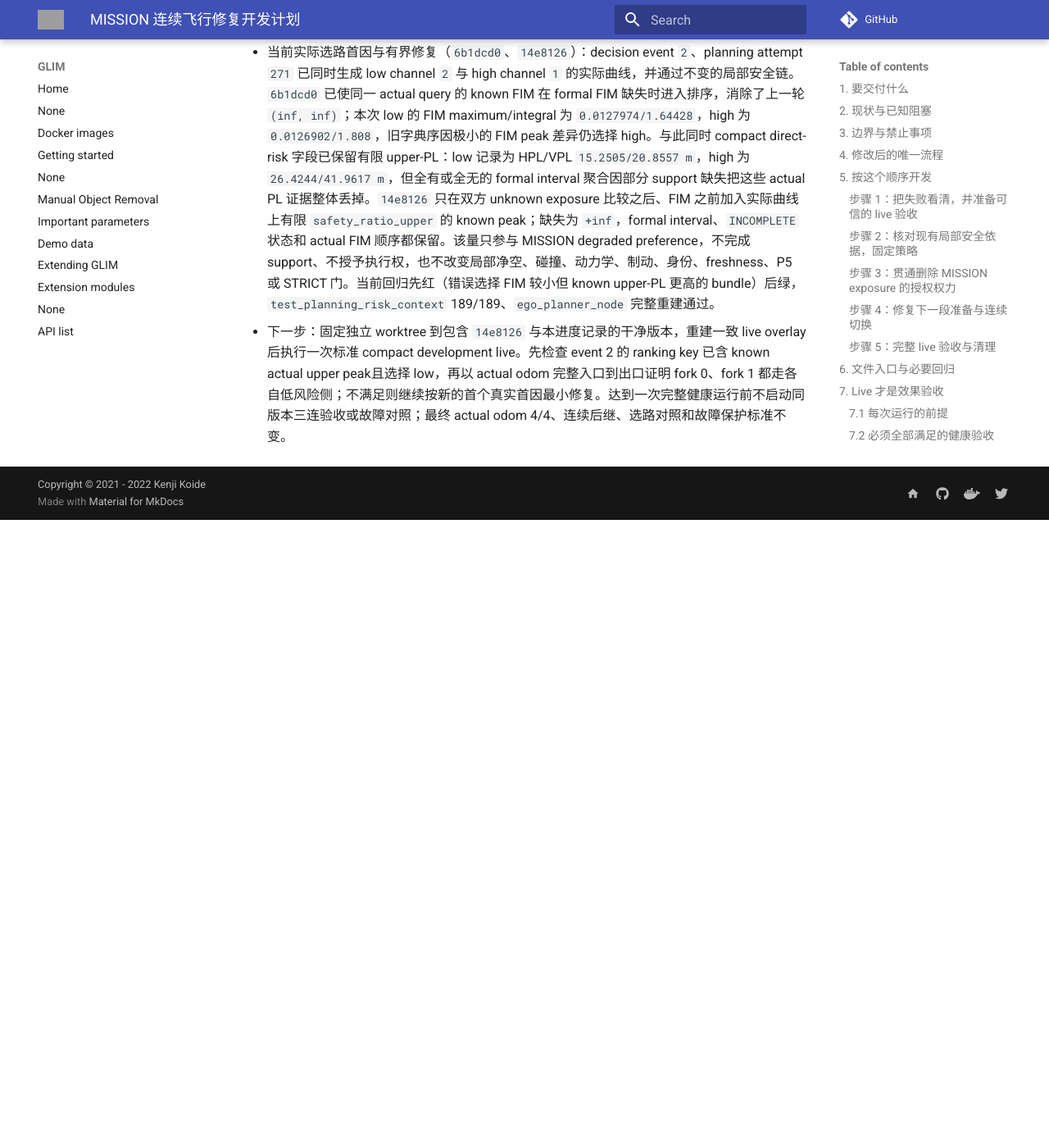
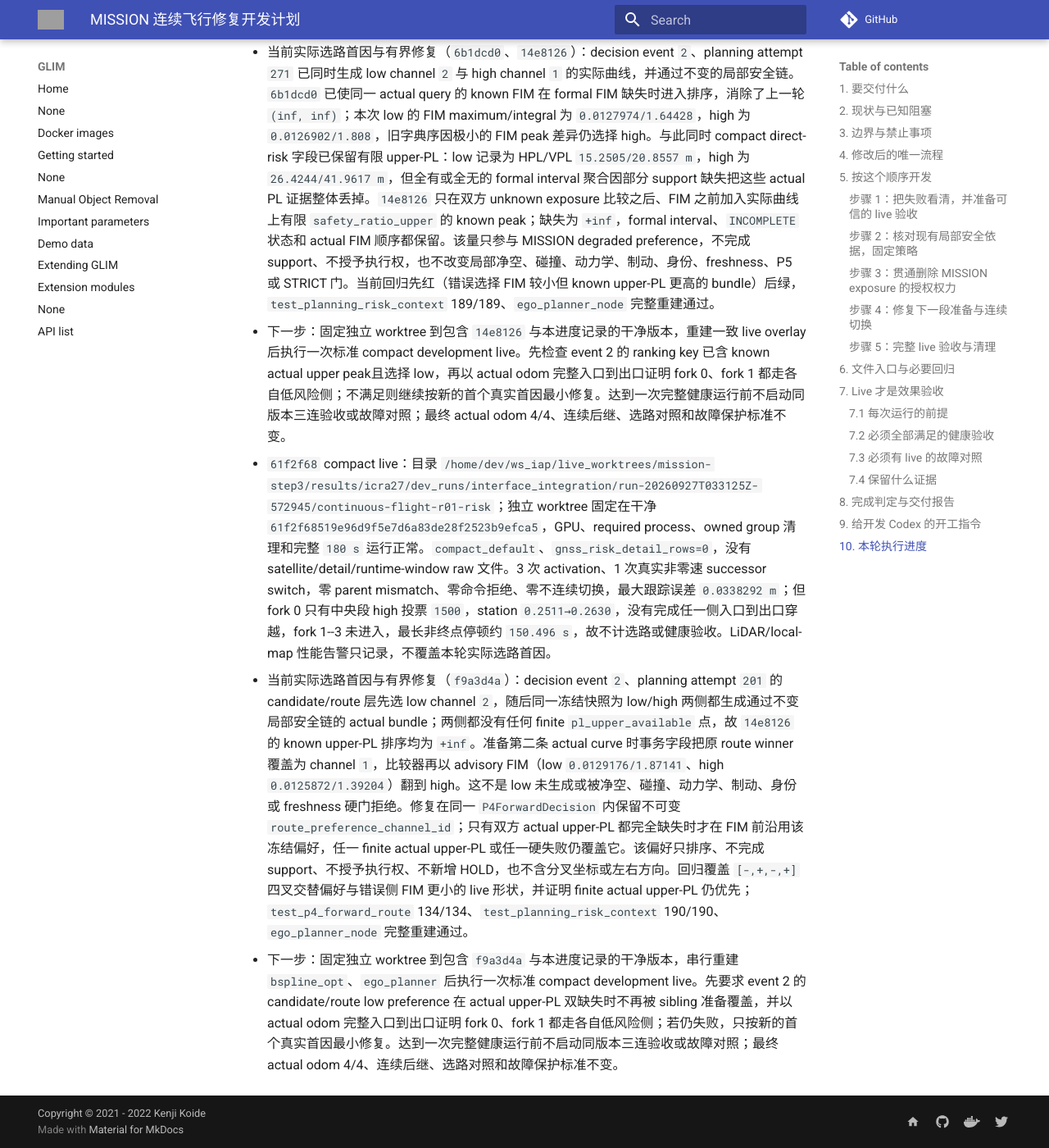
Before and after one commit to Printeger/iap, an MkDocs documentation site: the page built from docs/icra27/MISSION_CONTINUOUS_FLIGHT_IMPLEMENTATION_PLAN.md, in a window 1280 px wide and 1400 px high, scrolled down 46896 px. Shown: the whole window at 82% size. Built offline with MkDocs 1.6.1 and Material for MkDocs 9.7.7, drawn with Linux system fonts in a browser that asks for light colours; nearby versions of some CDN libraries; comment, search, counter and statistics services are not loaded; before the commit the page ends 47530 px from its top, so only the background shows below that; grey boxes are pictures that could not be loaded.

Commit message:
docs(plan): record frozen preference live cause

```diff
--- a/docs/icra27/MISSION_CONTINUOUS_FLIGHT_IMPLEMENTATION_PLAN.md
+++ b/docs/icra27/MISSION_CONTINUOUS_FLIGHT_IMPLEMENTATION_PLAN.md
@@ -418,3 +418,6 @@
 - `6b1dcd0` compact live：目录 `/home/dev/ws_iap/live_worktrees/mission-step3/results/icra27/dev_runs/interface_integration/run-20260927T031441Z-517758/continuous-flight-r01-risk`；独立 worktree 固定在干净 `6b1dcd07ce928a3344ee21263083615864e85ef4`，GPU、required process、owned group 清理和完整 `180 s` 运行正常，启动时约 `34 GiB` 可用。launch 保持 raw detail false、satellite limit `0`，且没有 raw satellite/detail 文件。5 次 activation 全为 nominal，完成 4 次真实且均为非零速 successor switch，零 parent mismatch、零命令拒绝、零不连续切换，最大跟踪误差 `0.0253741 m`；但 actual odom 在 fork 0 完整走 high（high `180`、low `0`），fork 1--3 未进入，最长非终点停顿约 `130.501 s`，故不计选路或健康验收。无关的 LiDAR/local-map latency 告警只记录，不覆盖本轮实际选路首因。
 - 当前实际选路首因与有界修复（`6b1dcd0`、`14e8126`）：decision event `2`、planning attempt `271` 已同时生成 low channel `2` 与 high channel `1` 的实际曲线，并通过不变的局部安全链。`6b1dcd0` 已使同一 actual query 的 known FIM 在 formal FIM 缺失时进入排序，消除了上一轮 `(inf, inf)`；本次 low 的 FIM maximum/integral 为 `0.0127974/1.64428`，high 为 `0.0126902/1.808`，旧字典序因极小的 FIM peak 差异仍选择 high。与此同时 compact direct-risk 字段已保留有限 upper-PL：low 记录为 HPL/VPL `15.2505/20.8557 m`，high 为 `26.4244/41.9617 m`，但全有或全无的 formal interval 聚合因部分 support 缺失把这些 actual PL 证据整体丢掉。`14e8126` 只在双方 unknown exposure 比较之后、FIM 之前加入实际曲线上有限 `safety_ratio_upper` 的 known peak；缺失为 `+inf`，formal interval、`INCOMPLETE` 状态和 actual FIM 顺序都保留。该量只参与 MISSION degraded preference，不完成 support、不授予执行权，也不改变局部净空、碰撞、动力学、制动、身份、freshness、P5 或 STRICT 门。当前回归先红（错误选择 FIM 较小但 known upper-PL 更高的 bundle）后绿，`test_planning_risk_context` 189/189、`ego_planner_node` 完整重建通过。
 - 下一步：固定独立 worktree 到包含 `14e8126` 与本进度记录的干净版本，重建一致 live overlay 后执行一次标准 compact development live。先检查 event 2 的 ranking key 已含 known actual upper peak且选择 low，再以 actual odom 完整入口到出口证明 fork 0、fork 1 都走各自低风险侧；不满足则继续按新的首个真实首因最小修复。达到一次完整健康运行前不启动同版本三连验收或故障对照；最终 actual odom 4/4、连续后继、选路对照和故障保护标准不变。
+- `61f2f68` compact live：目录 `/home/dev/ws_iap/live_worktrees/mission-step3/results/icra27/dev_runs/interface_integration/run-20260927T033125Z-572945/continuous-flight-r01-risk`；独立 worktree 固定在干净 `61f2f68519e96d9f5e7d6a83de28f2523b9efca5`，GPU、required process、owned group 清理和完整 `180 s` 运行正常。`compact_default`、`gnss_risk_detail_rows=0`，没有 satellite/detail/runtime-window raw 文件。3 次 activation、1 次真实非零速 successor switch，零 parent mismatch、零命令拒绝、零不连续切换，最大跟踪误差 `0.0338292 m`；但 fork 0 只有中央段 high 投票 `1500`，station `0.2511→0.2630`，没有完成任一侧入口到出口穿越，fork 1--3 未进入，最长非终点停顿约 `150.496 s`，故不计选路或健康验收。LiDAR/local-map 性能告警只记录，不覆盖本轮实际选路首因。
+- 当前实际选路首因与有界修复（`f9a3d4a`）：decision event `2`、planning attempt `201` 的 candidate/route 层先选 low channel `2`，随后同一冻结快照为 low/high 两侧都生成通过不变局部安全链的 actual bundle；两侧都没有任何 finite `pl_upper_available` 点，故 `14e8126` 的 known upper-PL 排序均为 `+inf`。准备第二条 actual curve 时事务字段把原 route winner 覆盖为 channel `1`，比较器再以 advisory FIM（low `0.0129176/1.87141`、high `0.0125872/1.39204`）翻到 high。这不是 low 未生成或被净空、碰撞、动力学、制动、身份或 freshness 硬门拒绝。修复在同一 `P4ForwardDecision` 内保留不可变 `route_preference_channel_id`；只有双方 actual upper-PL 都完全缺失时才在 FIM 前沿用该冻结偏好，任一 finite actual upper-PL 或任一硬失败仍覆盖它。该偏好只排序、不完成 support、不授予执行权、不新增 HOLD，也不含分叉坐标或左右方向。回归覆盖 `[-,+,-,+]` 四叉交替偏好与错误侧 FIM 更小的 live 形状，并证明 finite actual upper-PL 仍优先；`test_p4_forward_route` 134/134、`test_planning_risk_context` 190/190、`ego_planner_node` 完整重建通过。
+- 下一步：固定独立 worktree 到包含 `f9a3d4a` 与本进度记录的干净版本，串行重建 `bspline_opt`、`ego_planner` 后执行一次标准 compact development live。先要求 event 2 的 candidate/route low preference 在 actual upper-PL 双缺失时不再被 sibling 准备覆盖，并以 actual odom 完整入口到出口证明 fork 0、fork 1 都走各自低风险侧；若仍失败，只按新的首个真实首因最小修复。达到一次完整健康运行前不启动同版本三连验收或故障对照；最终 actual odom 4/4、连续后继、选路对照和故障保护标准不变。
```
